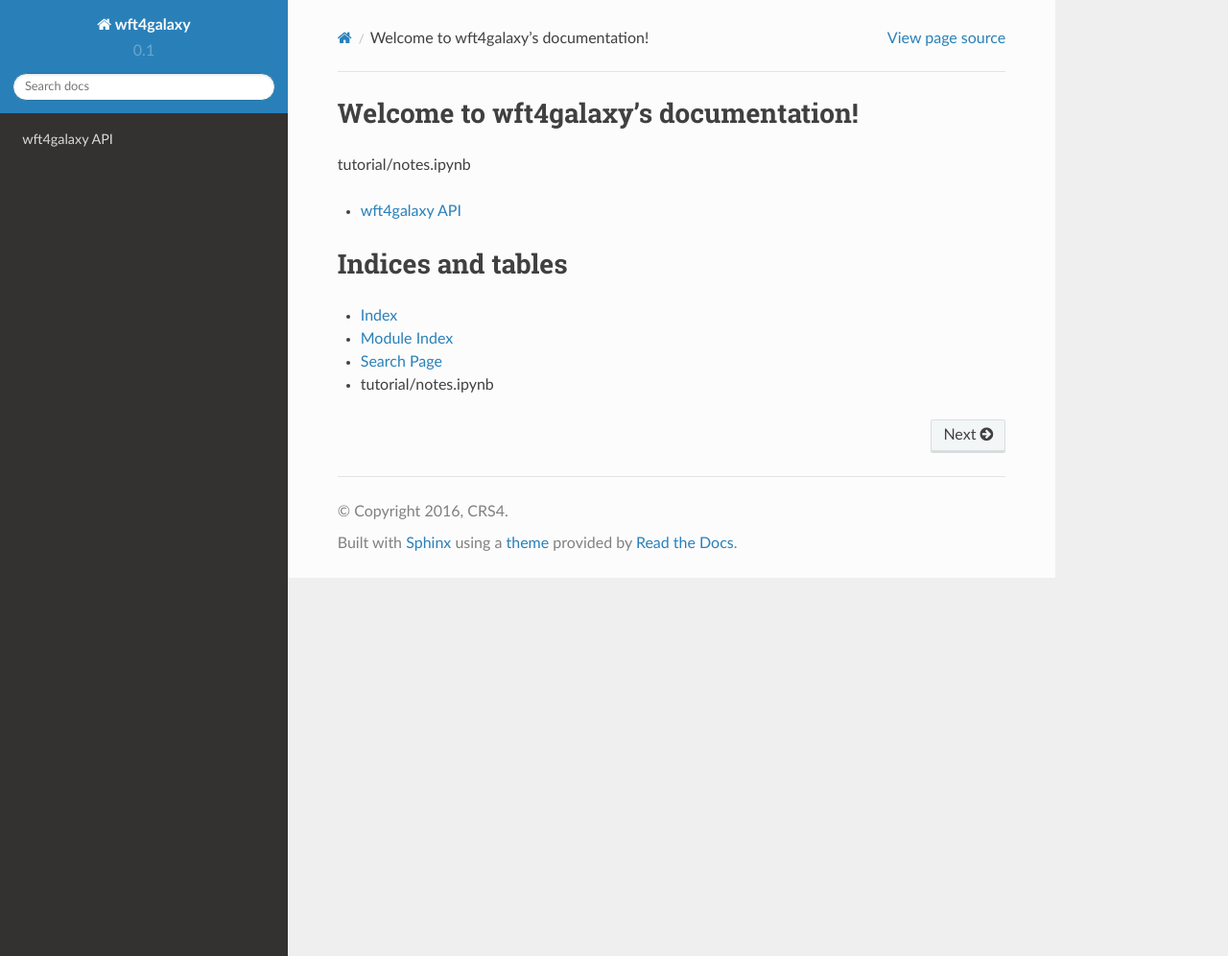
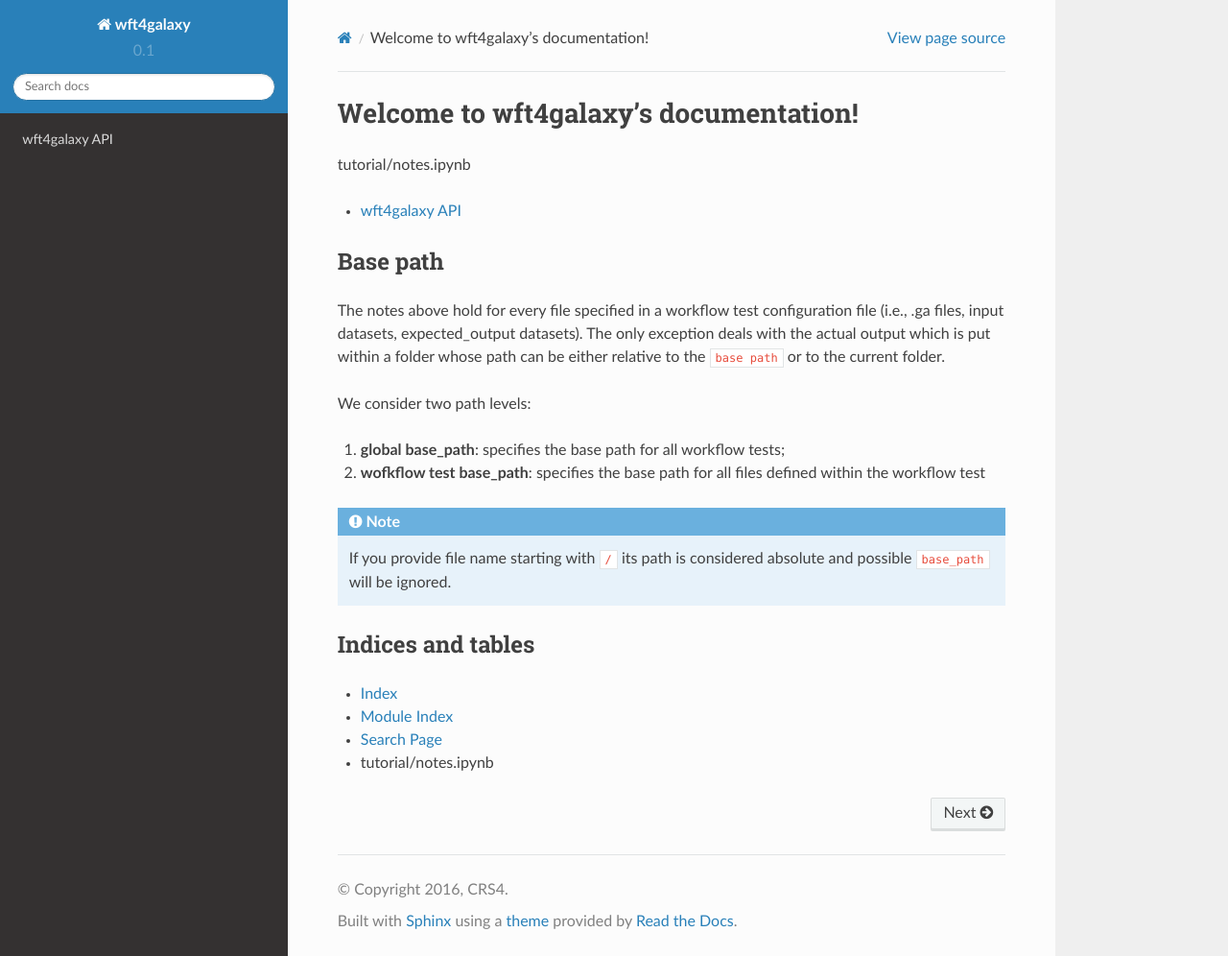
Before and after one commit to phnmnl/wft4galaxy, a Sphinx documentation site: the page built from docs/index.rst, in a window 1280 px wide and 996 px high. Shown: the whole window at 96% size. Built offline with Sphinx 7.4.7 and the Read the Docs theme 2.0.0, drawn with Linux system fonts in a browser that asks for light colours.

Commit message:
Added base path notes

```diff
--- a/docs/index.rst
+++ b/docs/index.rst
@@ -1,7 +1,7 @@
 .. wft4galaxy documentation index
 
 Welcome to wft4galaxy's documentation!
-======================================
+######################################
 
 :ref:`tutorial/notes.ipynb`
 
@@ -10,6 +10,19 @@
     :maxdepth: 2
 
     wft4galaxy API <api>
+
+
+Base path
+=========
+
+The notes above hold for every file specified in a workflow test configuration file (i.e., .ga files, input datasets, expected_output datasets). The only exception deals with the actual output which is put within a folder whose path can be either relative to the ``base path`` or to the current folder.
+
+We consider two path levels:
+
+1. **global base_path**: specifies the base path for all workflow tests;
+2. **wofkflow test base_path**: specifies the base path for all files defined within the workflow test
+
+.. note:: If you provide file name starting with ``/`` its path is considered absolute and possible ``base_path`` will be ignored.
 
 
 
```
